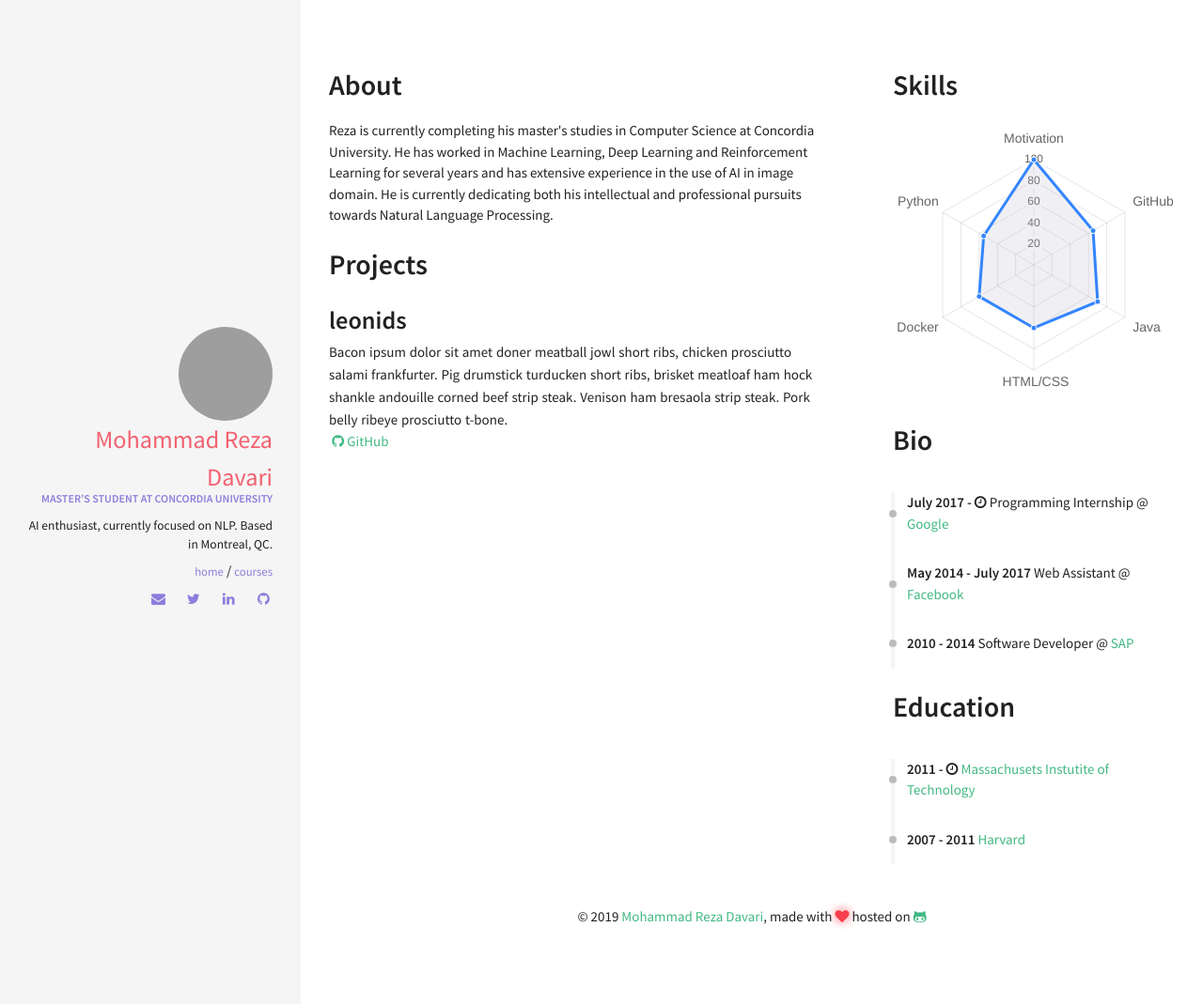
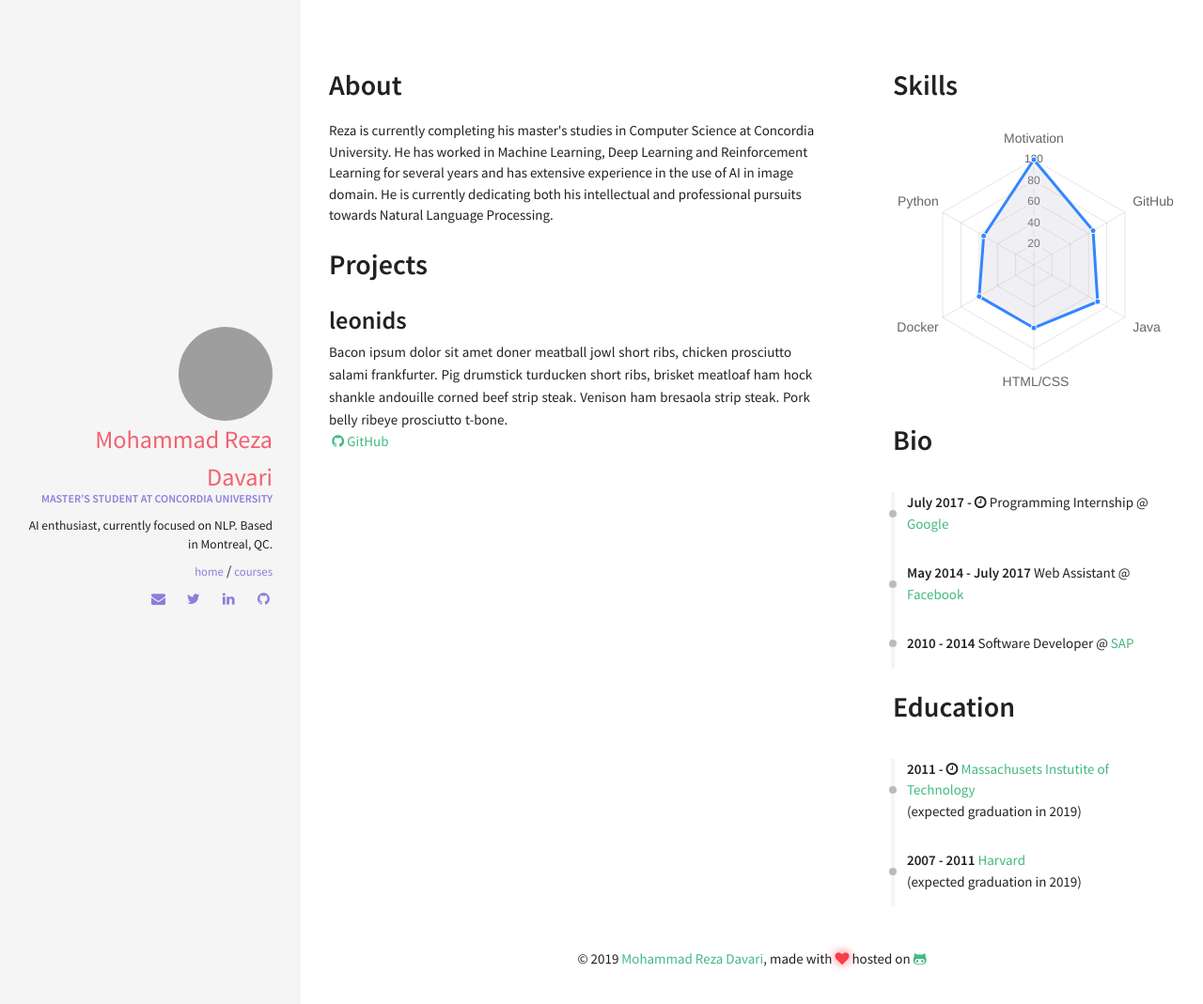
Before and after one commit to rezazzr/davari.io, a Jekyll site: the page built from index.html, in a window 1280 px wide. Shown: the top 1069 px of the page at 94% size. Built offline with Jekyll 4.4.1, drawn with Linux system fonts in a browser that asks for light colours; nearby versions of some CDN libraries.

Commit message:
Updated education to include description

```diff
--- a/_data/index/education.yml
+++ b/_data/index/education.yml
@@ -6,3 +6,4 @@
 - name: Harvard
   link: http://www.harvard.edu/
   date: 2007 - 2011
+  descr: <br> (expected graduation in 2019)
--- a/_includes/sections/education.html
+++ b/_includes/sections/education.html
@@ -4,7 +4,7 @@
 <div class="archive">
   <div class="timeline" id="timeline">
     {% for career in site.data.index.education %}
-          <div class="archive-title bio"><div class="archive-year"><strong>{{ career.date }}</strong> <a href="{{ career.link }}">{{ career.name }}</a></div></div>
+          <div class="archive-title bio"><div class="archive-year"><strong>{{ career.date }}</strong> <a href="{{ career.link }}">{{ career.name }}</a>{{ career.descr }}</div></div>
     {% endfor %}
   </div>
 </div>
```
